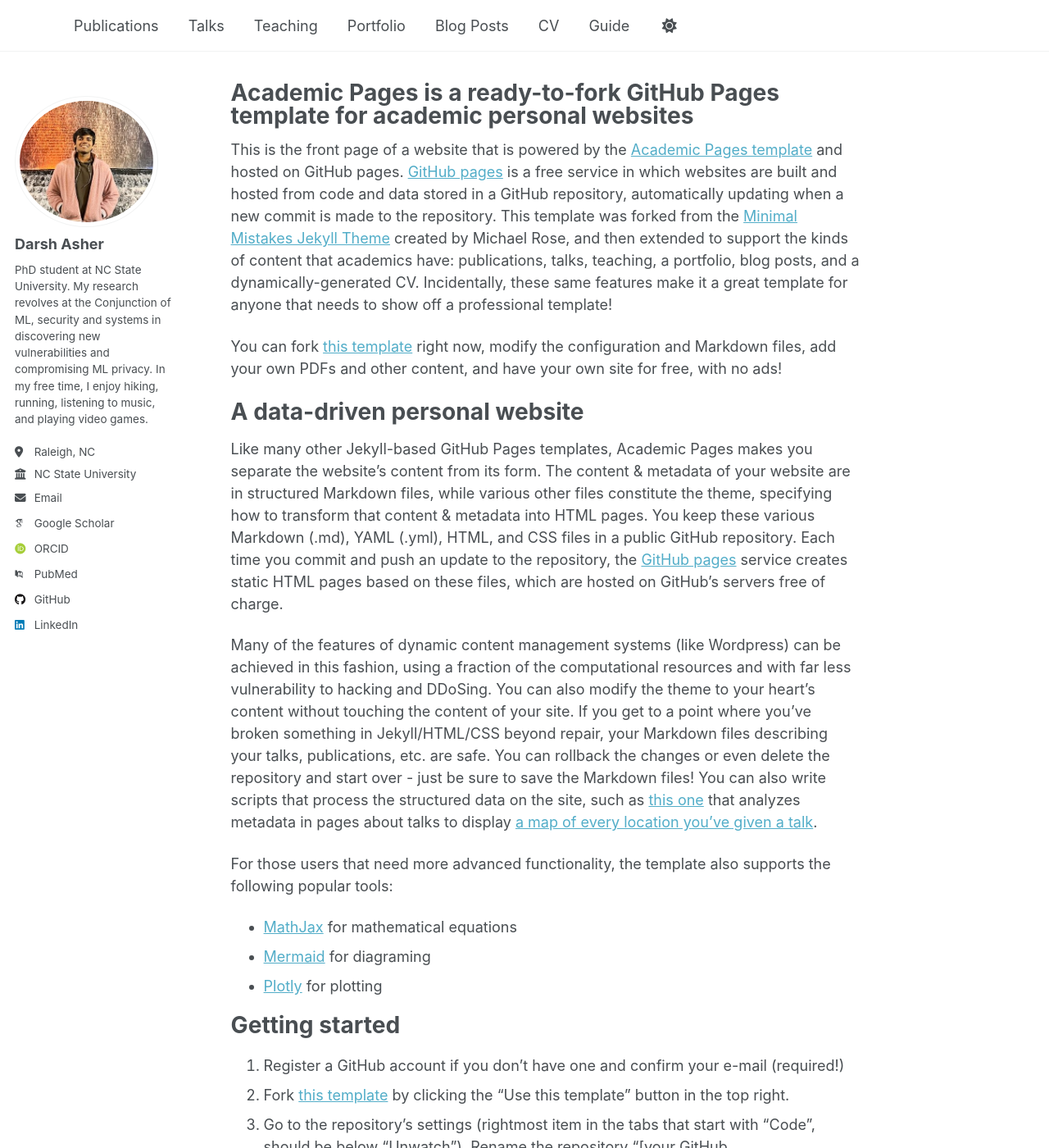
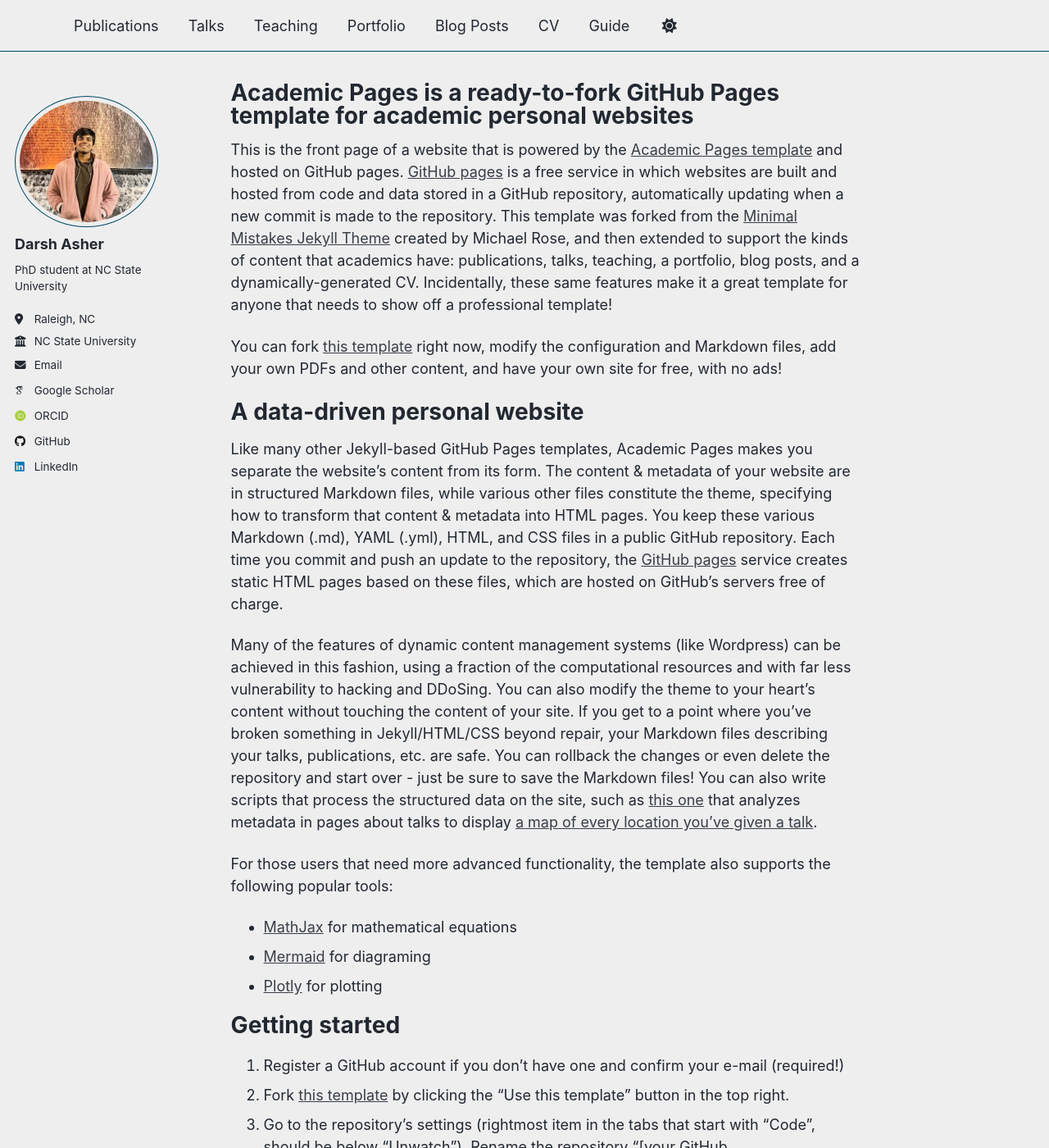
Before and after one commit to darsh612/darsh612.github.io, a Jekyll site: the page built from _pages/about.md, in a window 1280 px wide and 1400 px high. Shown: the whole window at 82% size. Built offline with Jekyll 4.4.1, drawn with Linux system fonts in a browser that asks for light colours; some web fonts are replaced; a script that is not in the unit is left out.

Commit message:
Changes made to profile

```diff
--- a/_config.yml
+++ b/_config.yml
@@ -8,7 +8,7 @@
 
 # Basic Site Settings
 locale                   : "en-US"
-site_theme               : "default" # Currently available options are "default", "air"
+site_theme               : "air" # Currently available options are "default", "air"
 title                    : ""
 title_separator          : "-"
 name                     : &name "Darsh Kasher"
@@ -25,7 +25,7 @@ author:
   avatar           : "DarshAsher.jpeg"
   name             : "Darsh Asher"
   pronouns         : # example: "she/her"
-  bio              : "PhD student at NC State University. My research revolves at the Conjunction of ML, security and systems in discovering new vulnerabilities and compromising ML privacy. In my free time, I enjoy hiking, running, listening to music, and playing video games."
+  bio              : "PhD student at NC State University"
   location         : "Raleigh, NC"
   employer         : "NC State University"
   uri              : # URL
@@ -36,17 +36,17 @@ author:
   arxiv            : # URL - Update with the correct link to your profile
   googlescholar    : "https://scholar.google.com/citations?user=skRLTuEAAAAJ&hl=en"
   orcid            : "https://orcid.org/my-orcid?orcid=0009-0007-3325-0224"
-  pubmed           : "https://www.ncbi.nlm.nih.gov/pubmed/?term=john+snow"
   researchgate     : # URL
   scopus           : # URL
 
   # Repositories and software development
-  github           : "https://github.com/darsh612"
+  github           : "darsh612"
   kaggle           : # Username
   stackoverflow    : # User number or user number and name (i.e., use "1" or "1/jeff-atwood")
 
   # Social media
-  linkedin         : "https://www.linkedin.com/in/darshasher/"
+  linkedin         : "darshasher"
+  Spotify          : #
   mastodon         : # URL
   medium           : # URL
   pinterest        : # Username
```
